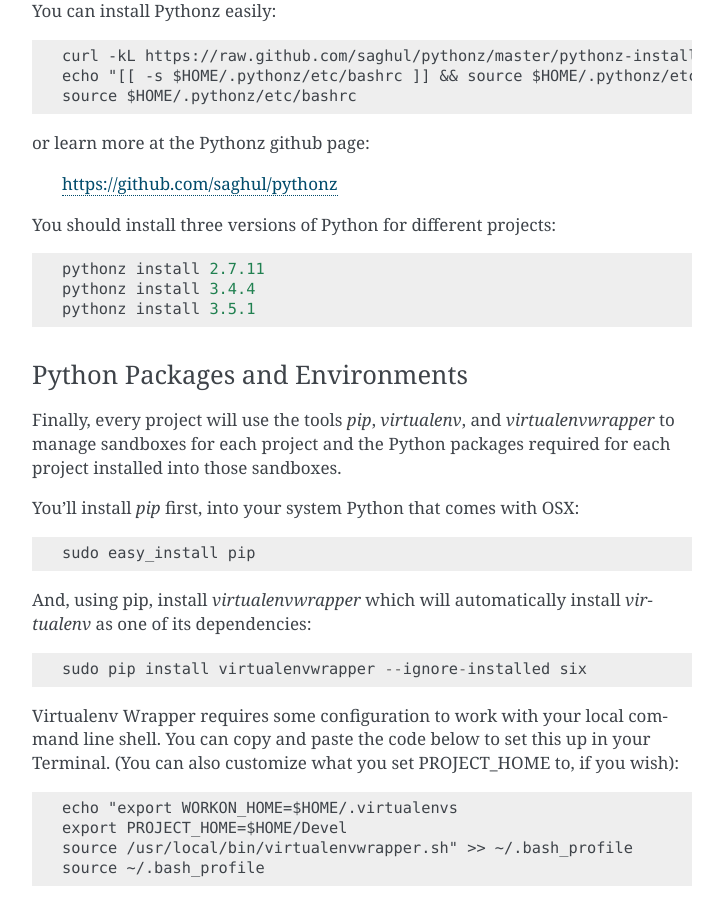
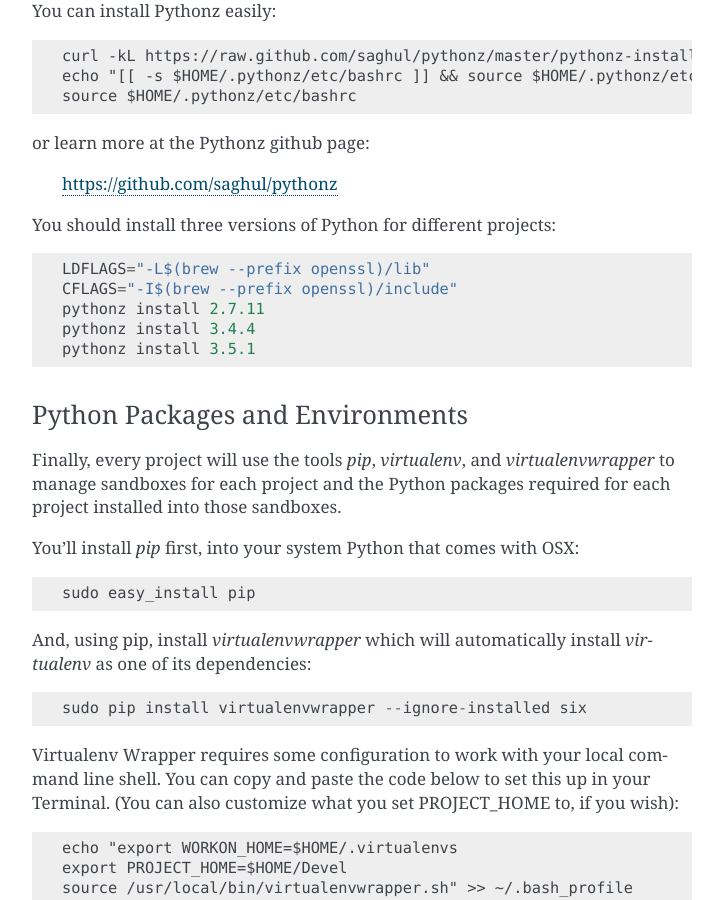
Before and after one commit to caktus/guidebook, a Sphinx documentation site: the page built from source/dev-setup.rst, in a window 1280 px wide and 900 px high, scrolled down 2229 px. Shown: the whole window, without its empty margins (388-1111 px from the left). Built offline with Sphinx 7.4.7, drawn with Linux system fonts in a browser that asks for light colours.

Commit message:
Explicitly link to openssl when compiling versions of Python via pythonz

```diff
--- a/source/dev-setup.rst
+++ b/source/dev-setup.rst
@@ -102,6 +102,8 @@
 
 You should install three versions of Python for different projects::
 
+    LDFLAGS="-L$(brew --prefix openssl)/lib"
+    CFLAGS="-I$(brew --prefix openssl)/include"
     pythonz install 2.7.11
     pythonz install 3.4.4
     pythonz install 3.5.1
```
